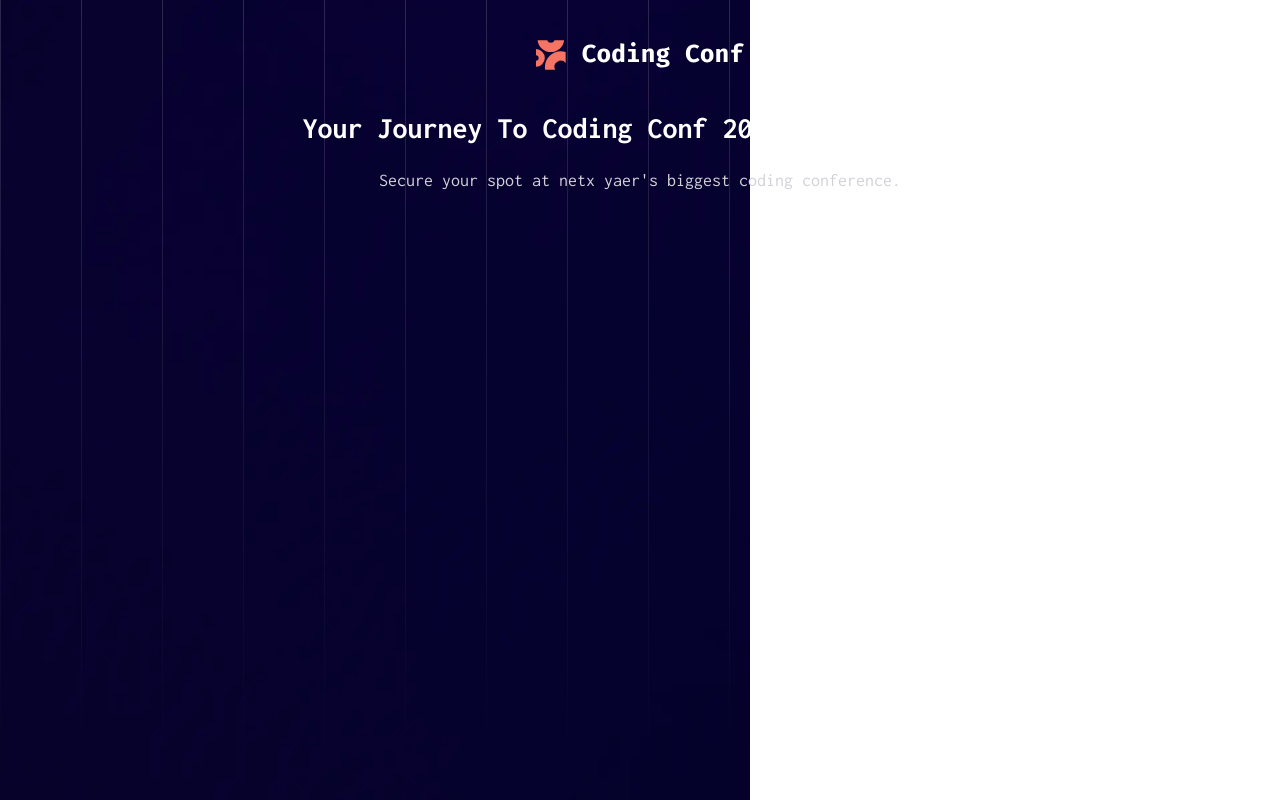
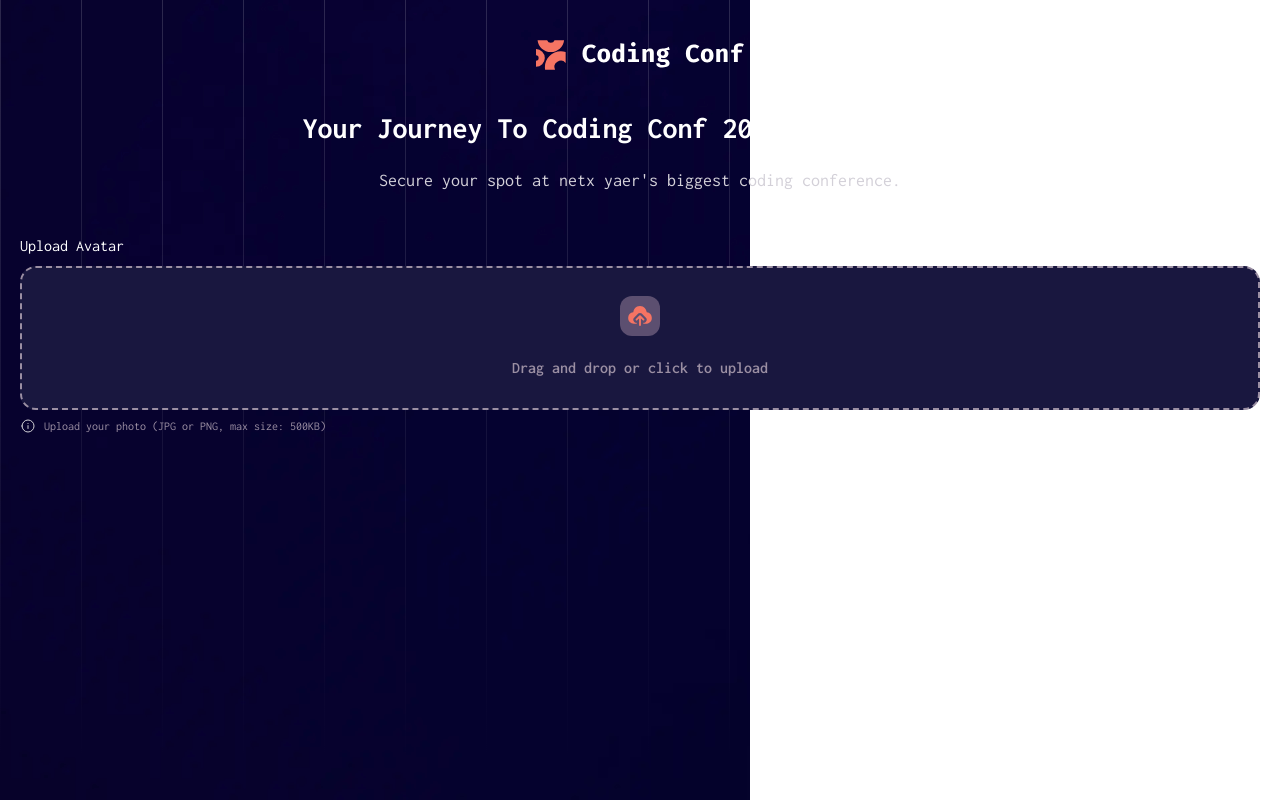
Before and after one commit to Diego2Drm/conference-ticket-generator, a React (Vite) app: page / in a window 1280 px wide. Shown: the top 800 px of the page. Built offline with nearby package versions, Linux system fonts and the light colour scheme.

Commit message:
Form DragAndDrop design

```diff
--- a/src/App.tsx
+++ b/src/App.tsx
@@ -1,3 +1,4 @@
+import { Form } from "./compnents/Form"
 import { Header } from "./compnents/Header"
 import { Layout } from "./compnents/Layout"
 
@@ -6,7 +7,7 @@ function App() {
   return (
     <Layout>
       <Header />
-
+      <Form />
     </Layout>
   )
 }
--- /dev/null
+++ b/src/compnents/Form/DragAndDrop.tsx
@@ -0,0 +1,22 @@
+import IconUpload from "../../assets/images/icon-upload.svg"
+import IconInfo from "../../assets/images/icon-info.svg"
+
+const DragAndDrop = () => {
+  return (
+    <section className="mt-10">
+      <p className="text-Neutral-0">Upload Avatar</p>
+      <div className="w-full bg-bacground h-36 border-2 border-dashed border-Neutral-500 rounded-2xl mt-2 flex flex-col justify-center items-center gap-5">
+        <div className="bg-Neutral-700 w-10 h-10 flex justify-center items-center rounded-xl">
+          <img src={IconUpload} alt="icon-upload" />
+        </div>
+        <p className="text-Neutral-500 font-semibold">Drag and drop or click to upload</p>
+      </div>
+      <div className="flex mt-2 gap-2">
+        <img src={IconInfo} alt="Icon-info" />
+        <p className="text-Neutral-500 text-xs">Upload your photo (JPG or PNG, max size: 500KB) </p>
+      </div>
+    </section>
+  )
+}
+
+export { DragAndDrop };
--- /dev/null
+++ b/src/compnents/Form/index.tsx
@@ -0,0 +1,9 @@
+import { DragAndDrop } from "./DragAndDrop"
+
+const Form = () => {
+  return (
+    <DragAndDrop />
+  )
+}
+
+export { Form };
--- a/src/index.css
+++ b/src/index.css
@@ -18,4 +18,6 @@
   /* Gradients cannot be directly converted to HEX, but here are the individual colors: */
   --color-Gradient-text-start: #e44d4d;
   --color-Gradient-text-end: #ffffff;
+
+  --color-bacground: #19173f;
 }
```
